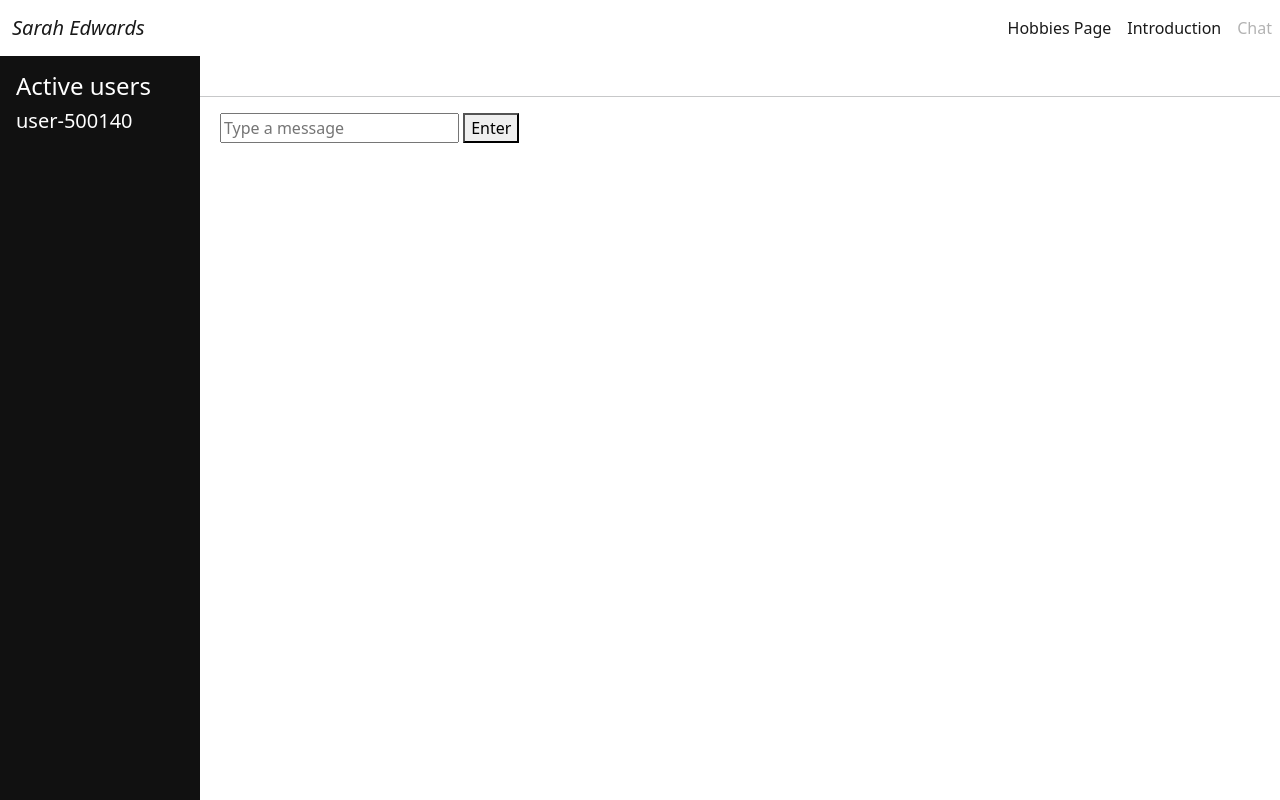
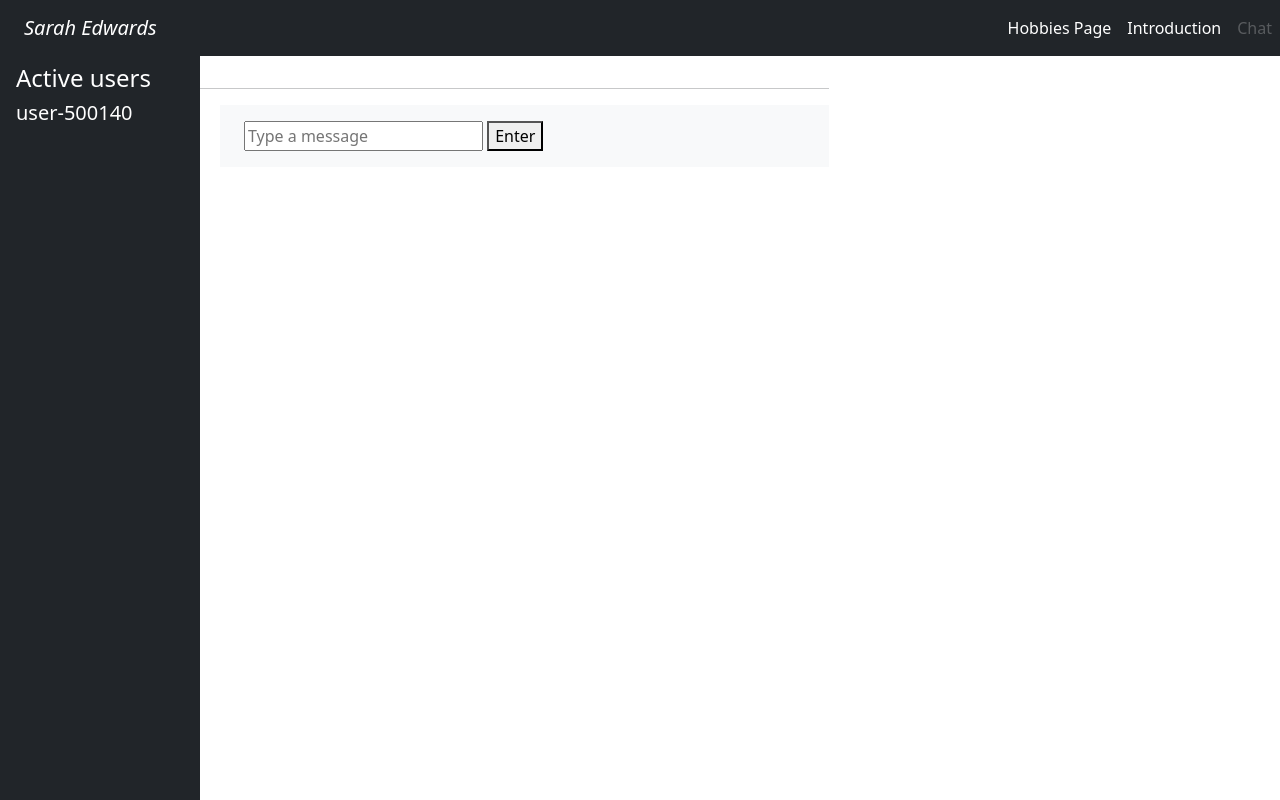
Before and after one commit to CuteCookie1355/CS1534Assignment, a plain HTML site: page CA4/public/chat.html in a window 1280 px wide. Drawn offline with nearby package versions, Linux system fonts and the light colour scheme; no server answers.

Commit message:
Added further detail to all pages, editied chat page style

```diff
--- a/CA4/public/chat.html
+++ b/CA4/public/chat.html
@@ -10,9 +10,9 @@
   </head>
   <body>
 
-  <div class="nav-bar">
-
-        <nav class="navbar navbar-expand-lg navbar-light bg-white">
+<div class="nav-bar row">
+<div class="col-12">
+  <nav class="navbar navbar-expand-md navbar-dark fixed-top bg-dark">
   <div class="container-fluid">
     <a class="navbar-brand fst-italic" href="#">Sarah Edwards</a>
     <button class="navbar-toggler" type="button" data-bs-toggle="collapse" data-bs-target="#navbarTogglerDemo02" aria-controls="navbarTogglerDemo02" aria-expanded="false" aria-label="Toggle navigation">
@@ -21,37 +21,49 @@
     <div class="collapse navbar-collapse position-absolute end-0" id="navbarTogglerDemo02">
       <ul class="navbar-nav me-auto mb-2 mb-lg-0">
           <li class="nav-item">
-                <a class="nav-link active" href="/hobby.html">Hobbies Page</a>
+            <a class="nav-link active" href="hobby.html">Hobbies Page</a>
           </li>
           <li class="nav-item">
-                <a class="nav-link active" href="/intro.html">Introduction</a>
+            <a class="nav-link active" href="intro.html">Introduction</a>
           </li>
           <li>
-                    <a class="nav-link disabled" href="/chat.html">Chat</a>
+            <a class="nav-link disabled" href="chat.html">Chat</a>
           </li>
       </ul>
     </div>
   </div>
   </nav>
-<!--  aria-current="page" -->
 </div>
+
+
+
+<div class ="row">
+  <div class="container">
+    <div class="col-4">
+        <br>
+        <br>
+
         <div class="sidenav">
           <div class="inbox__people">
+
             <h4>Active users</h4>
+
+          </div>
         </div>
 
       </div>
-
-
+    </div>
+  <div class="col-8">
     <br>
     <hr>
     <div class="content">
       <div class="messages__history"></div>
       <div class="fallback"></div>
-        <div class="inbox__messages">
+      <div class="inbox__messages"></div>
 
 
-        </div>
+    <footer class="footer mt-auto py-3 bg-light">
+      <div class="container">
 
         <form class="message_form">
         <input type="text" class="message_form__input" placeholder="Type a message" />
@@ -60,6 +72,20 @@
         </button>
         </form>
       </div>
+    </footer>
+  <div>
+
+
+  </div>
+  </div>
+
+
+
+
+
+<!-- FOOTER -->
+
+
 
     <script src="/socket.io/socket.io.js"></script>
     <script src="/js/client.js"></script>
--- a/CA4/public/css/style.css
+++ b/CA4/public/css/style.css
@@ -1,6 +1,7 @@
 * {
     box-sizing: border-box;
   }
+
 
   body {
     margin: 0;
@@ -19,7 +20,7 @@
     z-index: 1;
     /*top: 0;*/
     left: 0;
-    background-color: #111;
+    background-color: #212529;
     overflow-x: hidden;
   }
 
@@ -52,3 +53,8 @@
     margin-left: 200px;
     padding-left: 20px;
   }
+
+  .nav-bar{
+    position: sticky;
+    position: -webkit-sticky;
+  }
```
Also changed, not shown: CA4/public/hobby.html (+3 -5 lines), CA4/public/intro.html (+14 -8 lines). Lines whose indentation alone changed are shown as unchanged.
